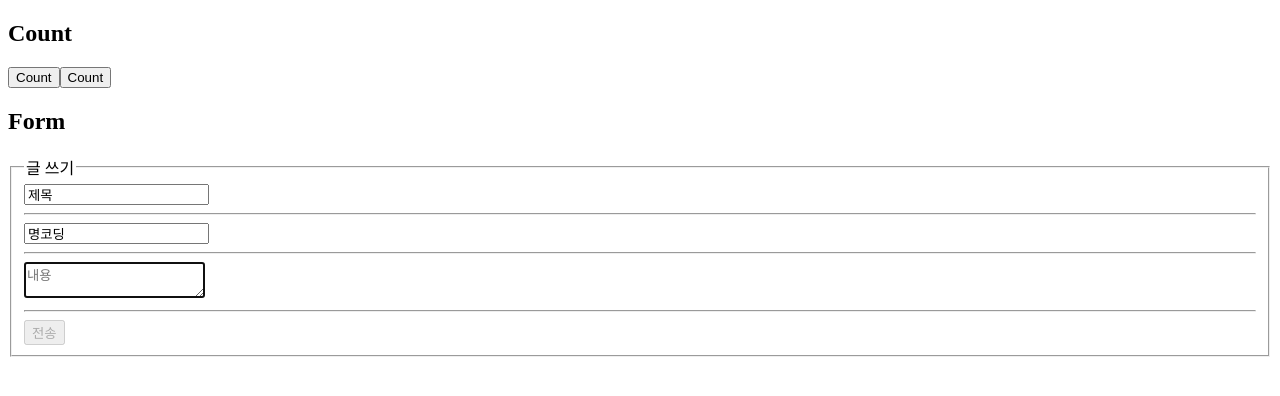
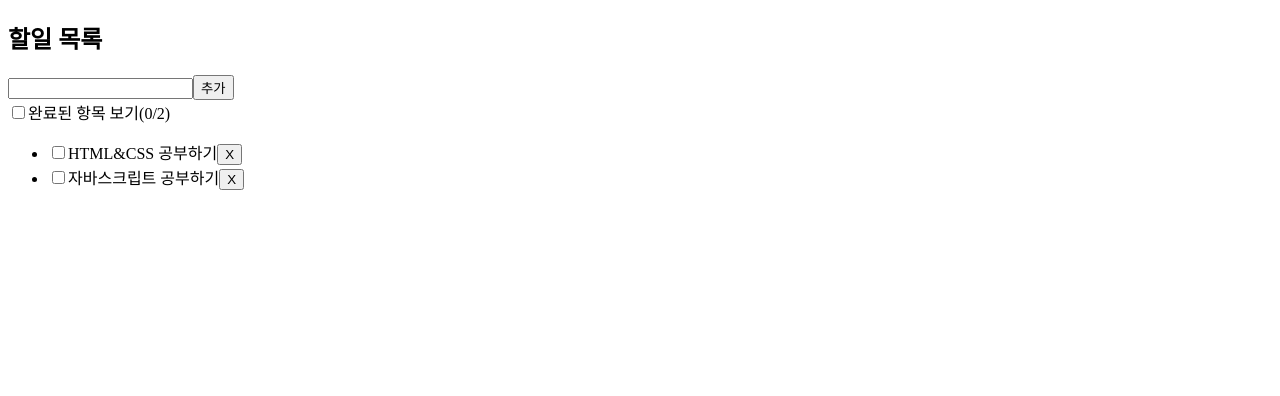
Before and after one commit to kmw9904/Learning-React, a React (Vite) app in the folder vite-project/: page / in a window 1280 px wide. Shown: the top 396 px of the page. Built offline with nearby package versions, Linux system fonts and the light colour scheme.

Commit message:
12월 27일 React 성능 최적화

```diff
--- a/vite-project/src/AppTodo.jsx
+++ b/vite-project/src/AppTodo.jsx
@@ -1,8 +1,7 @@
-import "./App.css";
 import TodoList from "./components/todo/TodoList";
 import AddTodo from "./components/todo/AddTodo";
 import { TodoProvider } from "./context/TodoContext";
-import { useEffect } from "react";
+
 
 function AppTodo() {
 
--- a/vite-project/src/components/todo/AddTodo.jsx
+++ b/vite-project/src/components/todo/AddTodo.jsx
@@ -4,8 +4,8 @@ import { TodoContext, TodoDispatchContext, useDispatch, useTodos } from "../../c
 export default function AddTodo() {
   const [todoText, setTodoText] = useState("");
 
-  useTodos()
-  useDispatch()
+  const todos = useTodos();
+  const dispatch = useDispatch();
 
   // 1] added
   const handleAddTodo = (text) => {
--- a/vite-project/src/components/todo/TodoItem.jsx
+++ b/vite-project/src/components/todo/TodoItem.jsx
@@ -1,8 +1,9 @@
-import { useContext } from "react";
-import { TodoDispatchContext, useDispatch } from "../../context/TodoContext";
+import { memo } from "react";
+import { useDispatch } from "../../context/TodoContext";
 
-export default function TodoItem({ item }) {
-  useDispatch()
+export default memo(function TodoItem({ item }) {
+  console.log("TodoItem 렌더링!");
+  const dispatch = useDispatch();
 
   // 3] deleted
   const handleDeleteTodo = (deleteId) => {
@@ -21,4 +22,4 @@ export default function TodoItem({ item }) {
       <button onClick={() => handleDeleteTodo(item.id)}>X</button>
     </label>
   );
-}
+});
--- a/vite-project/src/components/todo/TodoList.jsx
+++ b/vite-project/src/components/todo/TodoList.jsx
@@ -1,17 +1,46 @@
-import { useContext } from "react";
+import { useContext, useMemo, useState } from "react";
 import TodoItem from "./TodoItem";
 import { TodoContext, useTodos } from "../../context/TodoContext";
 function TodoList() {
-  useTodos()
+  const todos = useTodos();
+
+  const [isDone, setIsDone] = useState(false);
+
+  const getFilteredTodos = () => {
+    if (!isDone) {
+      return todos;
+    } else {
+      return todos.filter((todo) => todo.done);
+    }
+  };
+
+  const filteredTodos = getFilteredTodos();
+
+  const getStatsCount = () => {
+    const totalCount = todos.length;
+    const doneCount = todos.filter((todo) => todo.done).length;
+
+    return { totalCount, doneCount };
+  };
+
+  const { totalCount, doneCount } = useMemo(() => getStatsCount(), [todos]);
 
   return (
+    <>
+      <div>
+        <input id="isDone" type="checkbox" checked={isDone} onChange={(e) => setIsDone(e.target.checked)} />
+        <label htmlFor="isDone">
+          완료된 항목 보기({doneCount}/{totalCount})
+        </label>
+      </div>
       <ul>
-      {todos.map((item) => (
+        {filteredTodos.map((item) => (
           <li key={item.id}>
             <TodoItem item={item} />
           </li>
         ))}
       </ul>
+    </>
   );
 }
 
--- a/vite-project/src/main.jsx
+++ b/vite-project/src/main.jsx
@@ -1,6 +1,6 @@
 import React from "react";
 import ReactDOM from "react-dom/client";
-import App from "./AppRef.jsx";
+import App from "./AppTodo.jsx";
 import "./index.css";
 
 ReactDOM.createRoot(document.getElementById("root")).render(
```
Also changed, not shown: vite-project/src/AppMemo.jsx (added, +63 -0 lines). Lines whose indentation alone changed are shown as unchanged.
